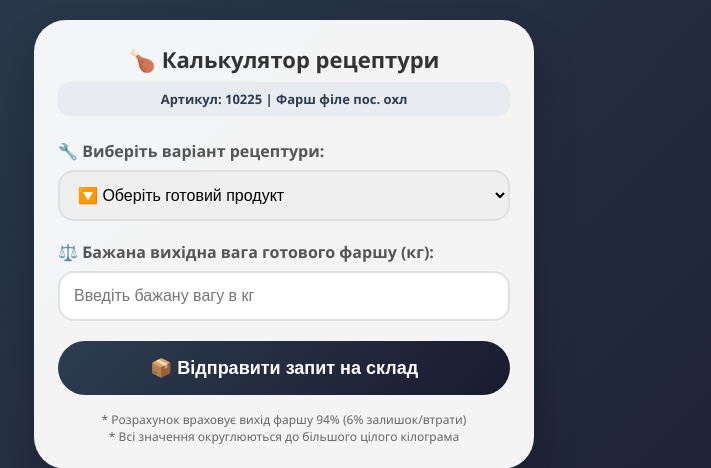
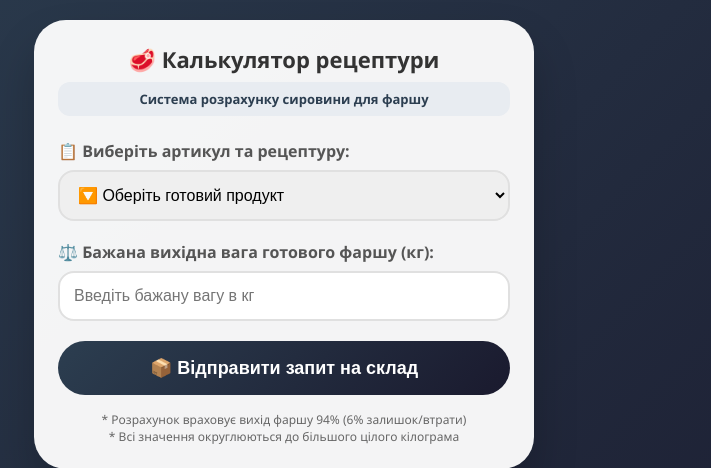
Before and after one commit to tableshift89/telegram_miniapp_workers, a FastAPI app: page /recipe in a window 1280 px wide. Shown: the top 468 px of the page, without its empty margins (356-1067 px from the left). Run offline with FastAPI, Linux system fonts and the light colour scheme; parts of the project's set-up code (start-up, migrations or seed data) failed here and were passed over; some libraries are stand-ins or nearby versions.

Commit message:
Update recipe.html

```diff
--- a/app/templates/recipe.html
+++ b/app/templates/recipe.html
@@ -3,7 +3,7 @@
 <head>
     <meta charset="UTF-8">
     <meta name="viewport" content="width=device-width, initial-scale=1.0, user-scalable=no">
-    <title>🍗 Калькулятор рецептури фаршу 10225</title>
+    <title>🥩 Калькулятор рецептури 10225</title>
     <script src="https://telegram.org/js/telegram-web-app.js"></script>
     <style>
         * {
@@ -171,20 +171,26 @@
             color: #999;
             font-style: italic;
         }
+
+        .separator-option {
+            color: #ccc;
+            font-size: 12px;
+            text-align: center;
+        }
     </style>
 </head>
 <body>
     <div class="container">
-        <h1>🍗 Калькулятор рецептури</h1>
-        <div class="subtitle">Артикул: 10225 | Фарш філе пос. охл</div>
+        <h1>🥩 Калькулятор рецептури</h1>
+        <div class="subtitle">Система розрахунку сировини для фаршу</div>
 
         <div class="form-group">
-            <label>🔧 Виберіть варіант рецептури:</label>
+            <label>📋 Виберіть артикул та рецептуру:</label>
             <select id="variant-select">
                 <option value="" selected disabled class="placeholder-option">🔽 Оберіть готовий продукт</option>
-                <option value="variant1">📋 Варіант 1 (9408 + 9387)</option>
-                <option value="variant3">📋 Варіант 3 (9408 100%)</option>
-                <option value="" disabled>━━━━━━━━━━━━━━━━━━━━</option>
+                <option value="variant1">🥩 Артикул 10225 - Фарш філе пос. охл (Варіант 1)</option>
+                <option value="variant3">🥩 Артикул 10225 - Фарш філе пос. охл (Варіант 3)</option>
+                <option value="" disabled class="separator-option">━━━━━━━━━━━━━━━━━━━━</option>
                 <option value="" disabled>-</option>
                 <option value="" disabled>-</option>
                 <option value="" disabled>-</option>
@@ -197,7 +203,7 @@
         </div>
 
         <div class="result-card" id="result" style="display: none;">
-            <div class="result-title" id="product-title">🍗 10225 Фарш філе пос. охл</div>
+            <div class="result-title" id="product-title">🥩 10225 Фарш філе пос. охл</div>
             <div id="ingredients-list"></div>
             <div class="total">
                 <span>✅ Вихід готового фаршу:</span>
@@ -223,10 +229,11 @@
 
             const YIELD_PERCENT = 94; // Вихід готового фаршу 94%
 
+            // Кожен варіант - це конкретний артикул зі своєю рецептурою
             const recipes = {
                 variant1: {
-                    name: "Варіант 1",
                     article: "10225",
+                    full_name: "Фарш філе пос. охл (Варіант 1)",
                     product_name: "Фарш філе пос. охл",
                     ingredients: [
                         { code: "9408", name: "М'ясо філе дрібнок В", percent: 85 },
@@ -235,8 +242,8 @@
                     note: "Стандартна рецептура з двома компонентами"
                 },
                 variant3: {
-                    name: "Варіант 3",
                     article: "10225",
+                    full_name: "Фарш філе пос. охл (Варіант 3)",
                     product_name: "Фарш філе пос. охл",
                     ingredients: [
                         { code: "9408", name: "М'ясо філе дрібнок В", percent: 100 }
@@ -282,14 +289,14 @@
                     amount: roundUpToInt(requiredRawWeight * (ing.percent / 100))
                 }));
 
-                productTitle.innerHTML = `🍗 10225 ${recipe.product_name} (${recipe.name})`;
+                productTitle.innerHTML = `🥩 ${recipe.article} ${recipe.product_name}`;
 
                 let html = ``;
 
                 ingredientAmounts.forEach(ing => {
                     html += `
                         <div class="ingredient">
-                            <span class="ingredient-name">🍗 ${ing.code} - ${ing.name} <span class="ingredient-percent">(${ing.percent}%)</span>:</span>
+                            <span class="ingredient-name">🥩 ${ing.code} - ${ing.name} <span class="ingredient-percent">(${ing.percent}%)</span>:</span>
                             <span class="ingredient-amount">${ing.amount} кг</span>
                         </div>
                     `;
@@ -326,7 +333,7 @@
                 if (!variantKey) {
                     tg.showPopup({
                         title: "❌ Помилка",
-                        message: "Будь ласка, оберіть варіант рецептури",
+                        message: "Будь ласка, оберіть артикул та рецептуру",
                         buttons: [{type: "ok"}]
                     });
                     return;
@@ -355,11 +362,11 @@
                 const dateTime = getCurrentDateTime();
 
                 // Формування повідомлення для попапу
-                let popupMessage = `🍗 ЗАМОВЛЕННЯ НА СКЛАД\n`;
+                let popupMessage = `🥩 ЗАМОВЛЕННЯ НА СКЛАД\n`;
                 popupMessage += `📅 ${dateTime}\n\n`;
-                popupMessage += `🍗 Артикул: 10225\n`;
-                popupMessage += `🍗 Продукт: Фарш філе пос. охл\n`;
-                popupMessage += `🔧 Рецептура: ${recipe.name}\n\n`;
+                popupMessage += `🥩 Артикул: ${recipe.article}\n`;
+                popupMessage += `🥩 Продукт: ${recipe.product_name}\n`;
+                popupMessage += `🔧 Рецептура: ${recipe.name === "Варіант 1" ? "Варіант 1" : "Варіант 3"}\n\n`;
                 popupMessage += `📋 ПОТРІБНО ЗАМОВИТИ:\n`;
 
                 ingredientAmounts.forEach(ing => {
@@ -370,11 +377,11 @@
                 popupMessage += `\n📊 Враховано втрати: 6% (округлено до більшого цілого)`;
 
                 // Формування повідомлення для відправки на склад
-                let orderMessage = `🍗 *ЗАМОВЛЕННЯ НА СКЛАД*\n\n`;
+                let orderMessage = `🥩 *ЗАМОВЛЕННЯ НА СКЛАД*\n\n`;
                 orderMessage += `📅 *Дата та час:* ${dateTime}\n\n`;
-                orderMessage += `🍗 *Артикул:* 10225\n`;
-                orderMessage += `🍗 *Продукт:* Фарш філе пос. охл\n`;
-                orderMessage += `🔧 *Рецептура:* ${recipe.name}\n\n`;
+                orderMessage += `🥩 *Артикул:* ${recipe.article}\n`;
+                orderMessage += `🥩 *Продукт:* ${recipe.product_name}\n`;
+                orderMessage += `🔧 *Рецептура:* ${recipe.name === "Варіант 1" ? "Варіант 1" : "Варіант 3"}\n\n`;
                 orderMessage += `📋 *Потрібно замовити сировину:*\n`;
 
                 ingredientAmounts.forEach(ing => {
@@ -390,9 +397,9 @@
                         method: 'POST',
                         headers: {'Content-Type': 'application/json'},
                         body: JSON.stringify({
-                            article: "10225",
-                            product_name: "Фарш філе пос. охл",
-                            variant: recipe.name,
+                            article: recipe.article,
+                            product_name: recipe.product_name,
+                            variant: recipe.name === "Варіант 1" ? "Варіант 1" : "Варіант 3",
                             target_weight: targetWeight,
                             required_raw_weight: requiredRawWeight,
                             ingredients: ingredientAmounts,
@@ -409,8 +416,8 @@
 
                         tg.sendData(JSON.stringify({
                             type: 'order',
-                            article: "10225",
-                            variant: recipe.name,
+                            article: recipe.article,
+                            variant: recipe.name === "Варіант 1" ? "Варіант 1" : "Варіант 3",
                             target_weight: targetWeight,
                             ingredients: ingredientAmounts,
                             date_time: dateTime,
```
